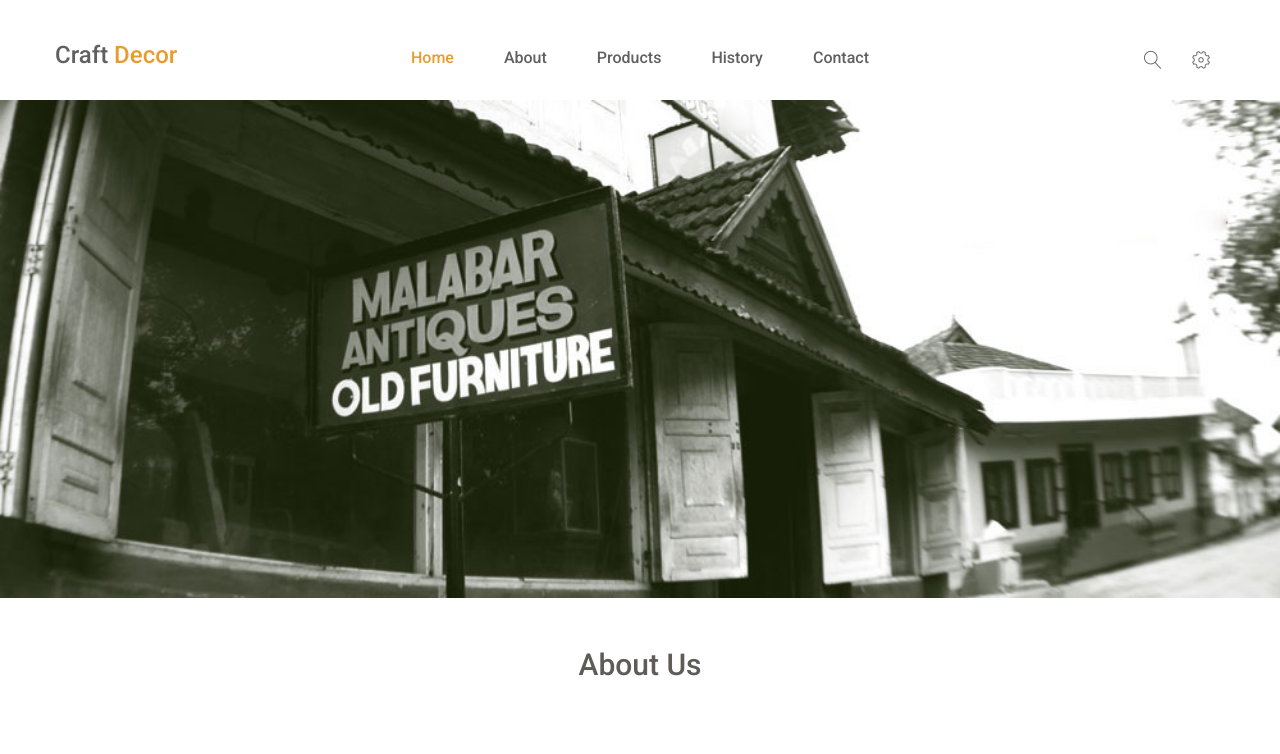
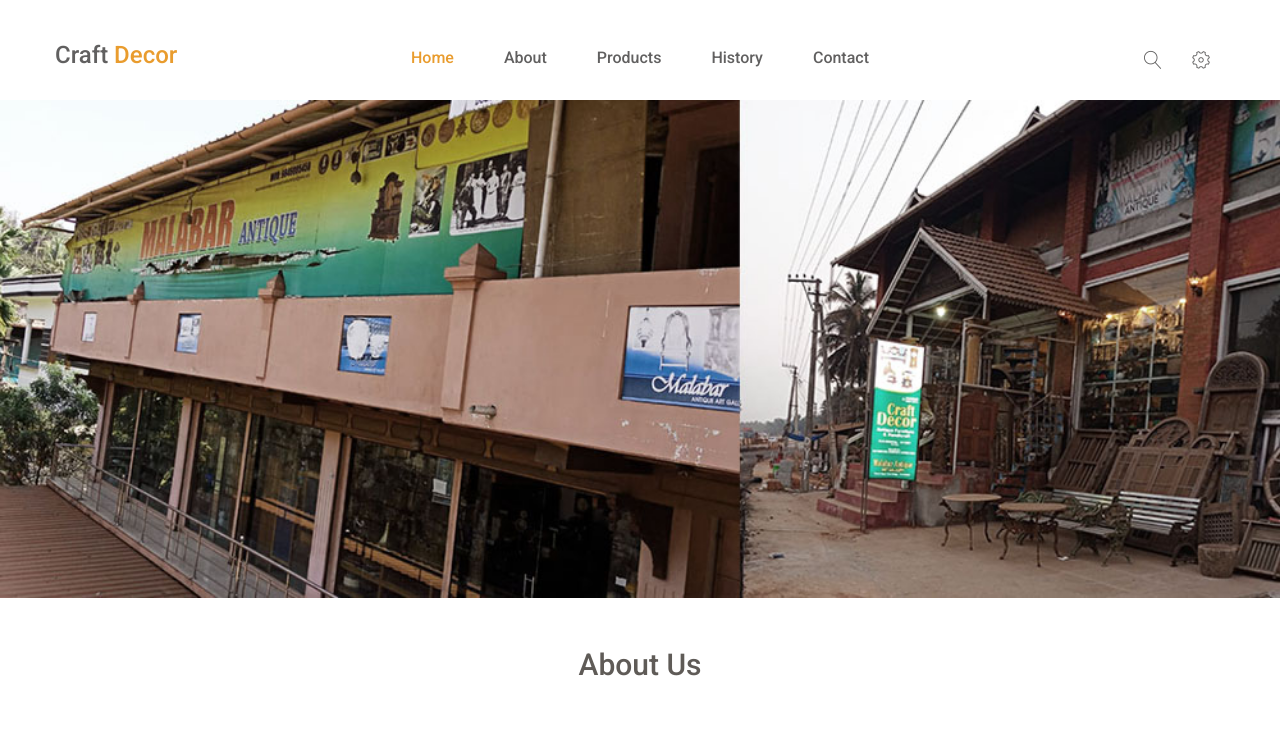
Before and after one commit to shanump/craftdecor, a Django app: page /about/ in a window 1280 px wide. Shown: the top 754 px of the page. Run offline with Django 4.2, Linux system fonts and the light colour scheme; data comes from the database, SQL or seed files in the repository; some libraries are stand-ins or nearby versions.

Commit message:
About changed

```diff
--- a/craftdecor/webmain/templates/webmain/about.html
+++ b/craftdecor/webmain/templates/webmain/about.html
@@ -7,7 +7,7 @@
 {% block content %}
 
     <div>
-        <img src="{% static 'assets/images/collection/malabar.jpg' %}" height="100%" width="100%">
+        <img src="{% static 'assets/images/collection/about_banner.jpg' %}" height="100%" width="100%">
     </div><!--/.sofa-collection-->
 
     <section id="new-arrivals" class="new-arrivals">
```
Also changed, not shown: craftdecor/static/assets/images/collection/about_banner.jpg (added).
